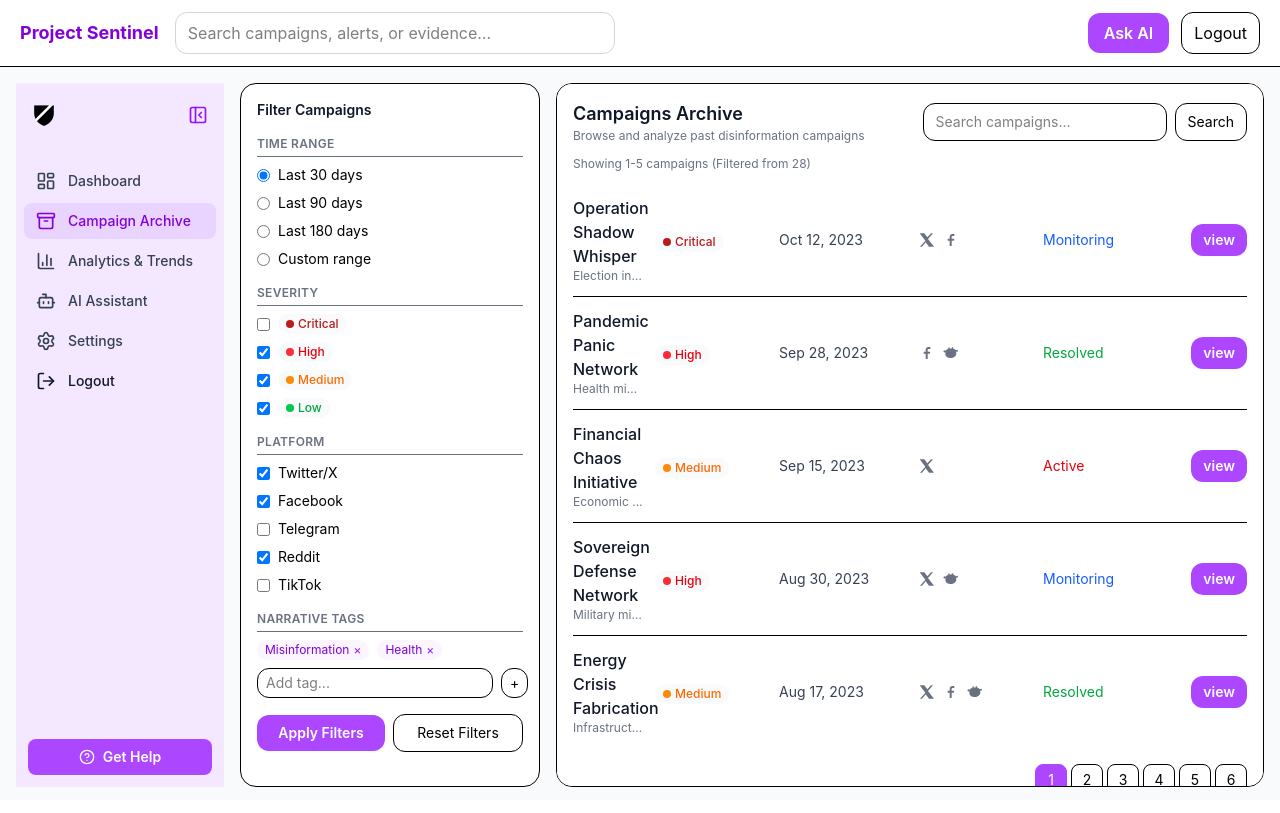
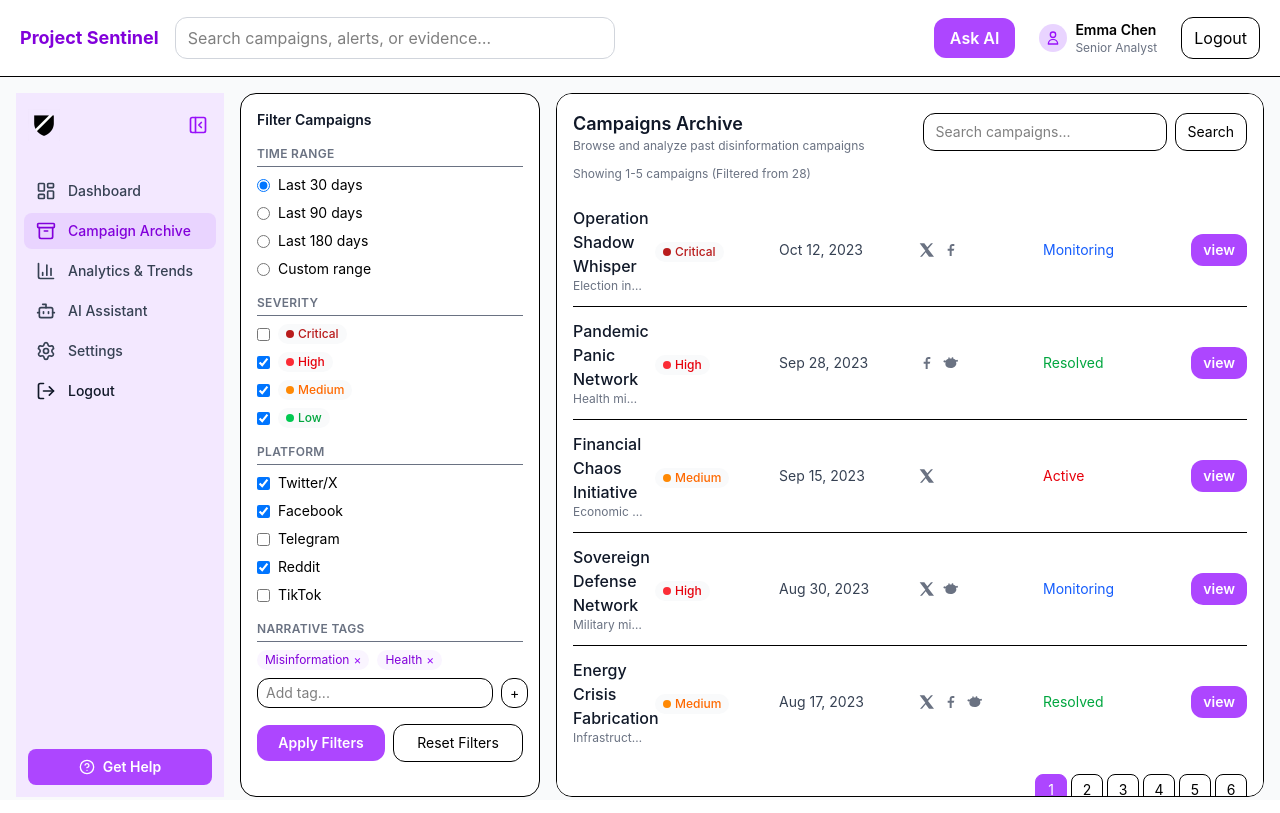
Before and after one commit to CrazyBong/Sentinel, a React (Vite) app in the folder project-sentinel/: page /archive in a window 1280 px wide. Built offline with nearby package versions, Linux system fonts and the light colour scheme.

Commit message:
added the account section on the hero page

```diff
--- a/project-sentinel/src/pages/AIAssistantPage.jsx
+++ b/project-sentinel/src/pages/AIAssistantPage.jsx
@@ -142,13 +142,21 @@ export default function AIAssistantPage() {
           >
             Ask AI
           </button>
-          <div className="flex items-center gap-3 rounded-xl border px-4 py-3">
-            <div className="h-10 w-10 rounded-full bg-purple-200" />
+          <button
+            onClick={() => navigate("/settings")}
+            className="flex items-center gap-3 rounded-xl border px-4 py-3 hover:bg-gray-50 transition-colors"
+            title="Account Settings"
+          >
+            <div className="h-10 w-10 rounded-full bg-purple-200 flex items-center justify-center">
+              <svg className="h-5 w-5 text-purple-600" fill="none" stroke="currentColor" viewBox="0 0 24 24">
+                <path strokeLinecap="round" strokeLinejoin="round" strokeWidth={2} d="M16 7a4 4 0 11-8 0 4 4 0 018 0zM12 14a7 7 0 00-7 7h14a7 7 0 00-7-7z" />
+              </svg>
+            </div>
             <div className="leading-tight">
               <div className="text-base font-semibold">Emma Chen</div>
               <div className="text-sm text-gray-500">Senior Analyst</div>
             </div>
-          </div>
+          </button>
         </div>
       </header>
 
--- a/project-sentinel/src/pages/AnalyticsTrendsPage.jsx
+++ b/project-sentinel/src/pages/AnalyticsTrendsPage.jsx
@@ -181,6 +181,21 @@ export default function AnalyticsTrendsPage() {
             className="rounded-xl bg-purple-500 px-4 py-2 font-semibold text-white hover:bg-purple-600 active:scale-[0.98]"
           >
             Ask AI
+          </button>
+          <button
+            onClick={() => navigate("/settings")}
+            className="flex items-center gap-2 px-3 py-2 bg-transparent hover:bg-gray-50 rounded-lg transition-colors"
+            title="Account Settings"
+          >
+            <div className="h-7 w-7 rounded-full bg-purple-200 flex items-center justify-center">
+              <svg className="h-4 w-4 text-purple-600" fill="none" stroke="currentColor" viewBox="0 0 24 24">
+                <path strokeLinecap="round" strokeLinejoin="round" strokeWidth={2} d="M16 7a4 4 0 11-8 0 4 4 0 018 0zM12 14a7 7 0 00-7 7h14a7 7 0 00-7-7z" />
+              </svg>
+            </div>
+            <div className="leading-tight text-left">
+              <div className="text-sm font-semibold">Emma Chen</div>
+              <div className="text-xs text-gray-500">Senior Analyst</div>
+            </div>
           </button>
           <button
             onClick={() => navigate("/login")}
--- a/project-sentinel/src/pages/CampaignDetailsPage.jsx
+++ b/project-sentinel/src/pages/CampaignDetailsPage.jsx
@@ -307,6 +307,21 @@ export default function CampaignDetailsPage() {
             Ask AI
           </button>
           <button
+            onClick={() => navigate("/settings")}
+            className="flex items-center gap-2 px-3 py-2 bg-transparent hover:bg-gray-50 rounded-lg transition-colors"
+            title="Account Settings"
+          >
+            <div className="h-7 w-7 rounded-full bg-purple-200 flex items-center justify-center">
+              <svg className="h-4 w-4 text-purple-600" fill="none" stroke="currentColor" viewBox="0 0 24 24">
+                <path strokeLinecap="round" strokeLinejoin="round" strokeWidth={2} d="M16 7a4 4 0 11-8 0 4 4 0 018 0zM12 14a7 7 0 00-7 7h14a7 7 0 00-7-7z" />
+              </svg>
+            </div>
+            <div className="leading-tight text-left">
+              <div className="text-sm font-semibold">Emma Chen</div>
+              <div className="text-xs text-gray-500">Senior Analyst</div>
+            </div>
+          </button>
+          <button
             onClick={() => navigate("/login")}
             className="rounded-xl border px-3 py-2 hover:bg-gray-50"
             title="Logout"
--- a/project-sentinel/src/pages/CampaignsArchivePage.jsx
+++ b/project-sentinel/src/pages/CampaignsArchivePage.jsx
@@ -159,6 +159,21 @@ export default function CampaignsArchivePage() {
             className="rounded-xl bg-purple-500 px-4 py-2 font-semibold text-white hover:bg-purple-600 active:scale-[0.98]"
           >
             Ask AI
+          </button>
+          <button
+            onClick={() => navigate("/settings")}
+            className="flex items-center gap-2 px-3 py-2 bg-transparent hover:bg-gray-50 rounded-lg transition-colors"
+            title="Account Settings"
+          >
+            <div className="h-7 w-7 rounded-full bg-purple-200 flex items-center justify-center">
+              <svg className="h-4 w-4 text-purple-600" fill="none" stroke="currentColor" viewBox="0 0 24 24">
+                <path strokeLinecap="round" strokeLinejoin="round" strokeWidth={2} d="M16 7a4 4 0 11-8 0 4 4 0 018 0zM12 14a7 7 0 00-7 7h14a7 7 0 00-7-7z" />
+              </svg>
+            </div>
+            <div className="leading-tight text-left">
+              <div className="text-sm font-semibold">Emma Chen</div>
+              <div className="text-xs text-gray-500">Senior Analyst</div>
+            </div>
           </button>
           <button
             onClick={() => navigate("/login")}
--- a/project-sentinel/src/pages/DashboardPage.jsx
+++ b/project-sentinel/src/pages/DashboardPage.jsx
@@ -278,11 +278,15 @@ export default function DashboardPage() {
   {/* Smaller account button on the right, no border */}
   <div className="flex items-center gap-2 ml-6">
     <button
-      onClick={() => navigate("/account")}
-      className="flex items-center gap-2 px-2 py-1 bg-transparent hover:bg-gray-50"
-      title="Account"
+      onClick={() => navigate("/settings")}
+      className="flex items-center gap-2 px-2 py-1 bg-transparent hover:bg-gray-50 rounded-lg transition-colors"
+      title="Account Settings"
     >
-      <div className="h-7 w-7 rounded-full bg-purple-200" />
+      <div className="h-7 w-7 rounded-full bg-purple-200 flex items-center justify-center">
+        <svg className="h-4 w-4 text-purple-600" fill="none" stroke="currentColor" viewBox="0 0 24 24">
+          <path strokeLinecap="round" strokeLinejoin="round" strokeWidth={2} d="M16 7a4 4 0 11-8 0 4 4 0 018 0zM12 14a7 7 0 00-7 7h14a7 7 0 00-7-7z" />
+        </svg>
+      </div>
       <div className="leading-tight text-left">
         <div className="text-sm font-semibold">Emma Chen</div>
         <div className="text-xs text-gray-500">Senior Analyst</div>
--- a/project-sentinel/src/pages/HelpPage.jsx
+++ b/project-sentinel/src/pages/HelpPage.jsx
@@ -1,6 +1,7 @@
 // src/pages/HelpPage.jsx
 import { useState } from "react"
 import { motion } from "framer-motion"
+import { useNavigate } from "react-router-dom"
 import Sidebar from "@/components/ui/Sidebar"
 import { Button } from "@/components/ui/button"
 
@@ -340,6 +341,21 @@ export default function HelpPage() {
         {/* Top Bar */}
         <header className="flex items-center justify-between border-b bg-white px-5 py-4">
           <h1 className="text-2xl font-bold text-purple-700">Help & Support</h1>
+          <button
+            onClick={() => navigate("/settings")}
+            className="flex items-center gap-2 px-3 py-2 bg-transparent hover:bg-gray-50 rounded-lg transition-colors"
+            title="Account Settings"
+          >
+            <div className="h-7 w-7 rounded-full bg-purple-200 flex items-center justify-center">
+              <svg className="h-4 w-4 text-purple-600" fill="none" stroke="currentColor" viewBox="0 0 24 24">
+                <path strokeLinecap="round" strokeLinejoin="round" strokeWidth={2} d="M16 7a4 4 0 11-8 0 4 4 0 018 0zM12 14a7 7 0 00-7 7h14a7 7 0 00-7-7z" />
+              </svg>
+            </div>
+            <div className="leading-tight text-left">
+              <div className="text-sm font-semibold">Emma Chen</div>
+              <div className="text-xs text-gray-500">Senior Analyst</div>
+            </div>
+          </button>
         </header>
 
         {/* Content */}
```
